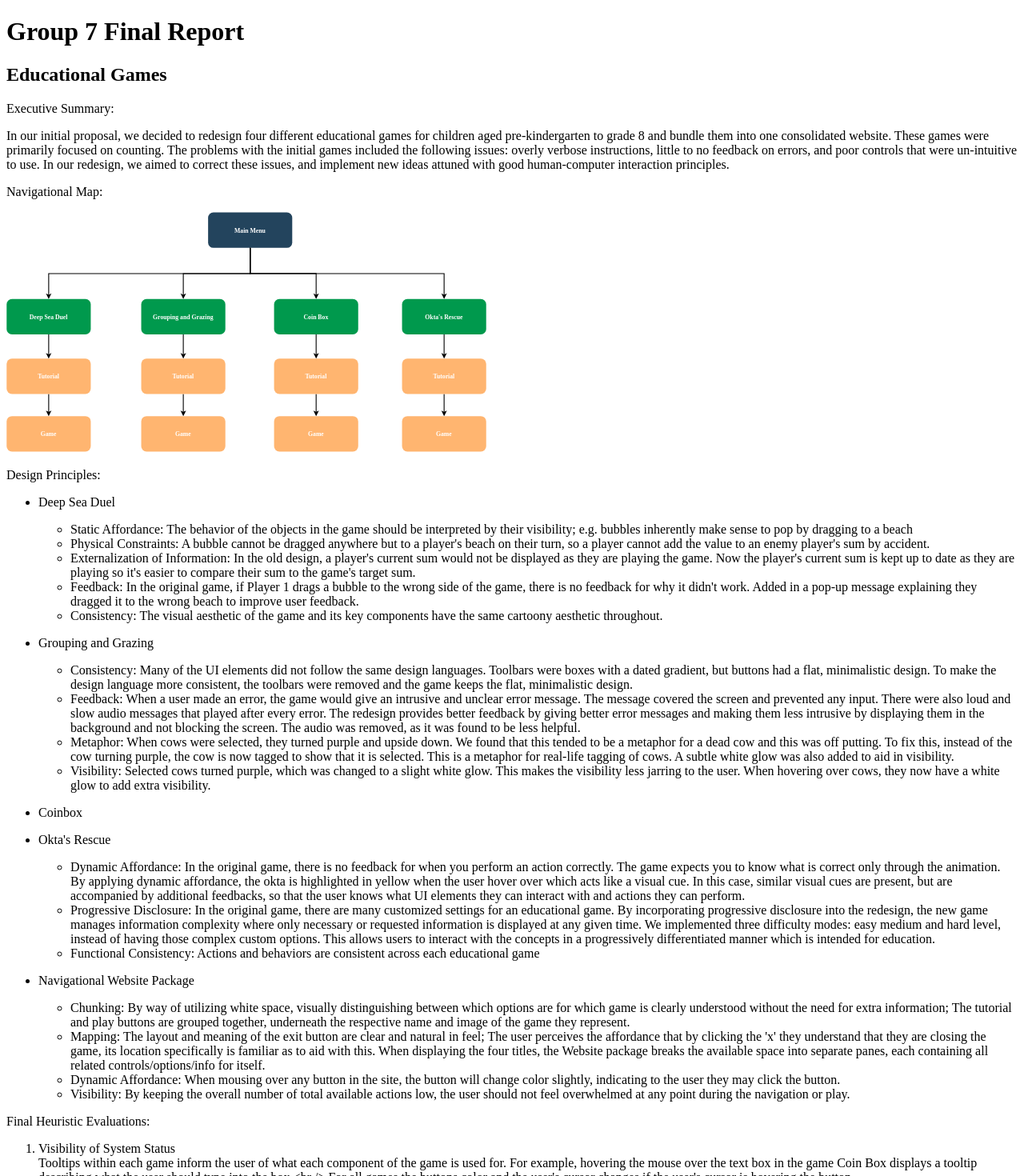
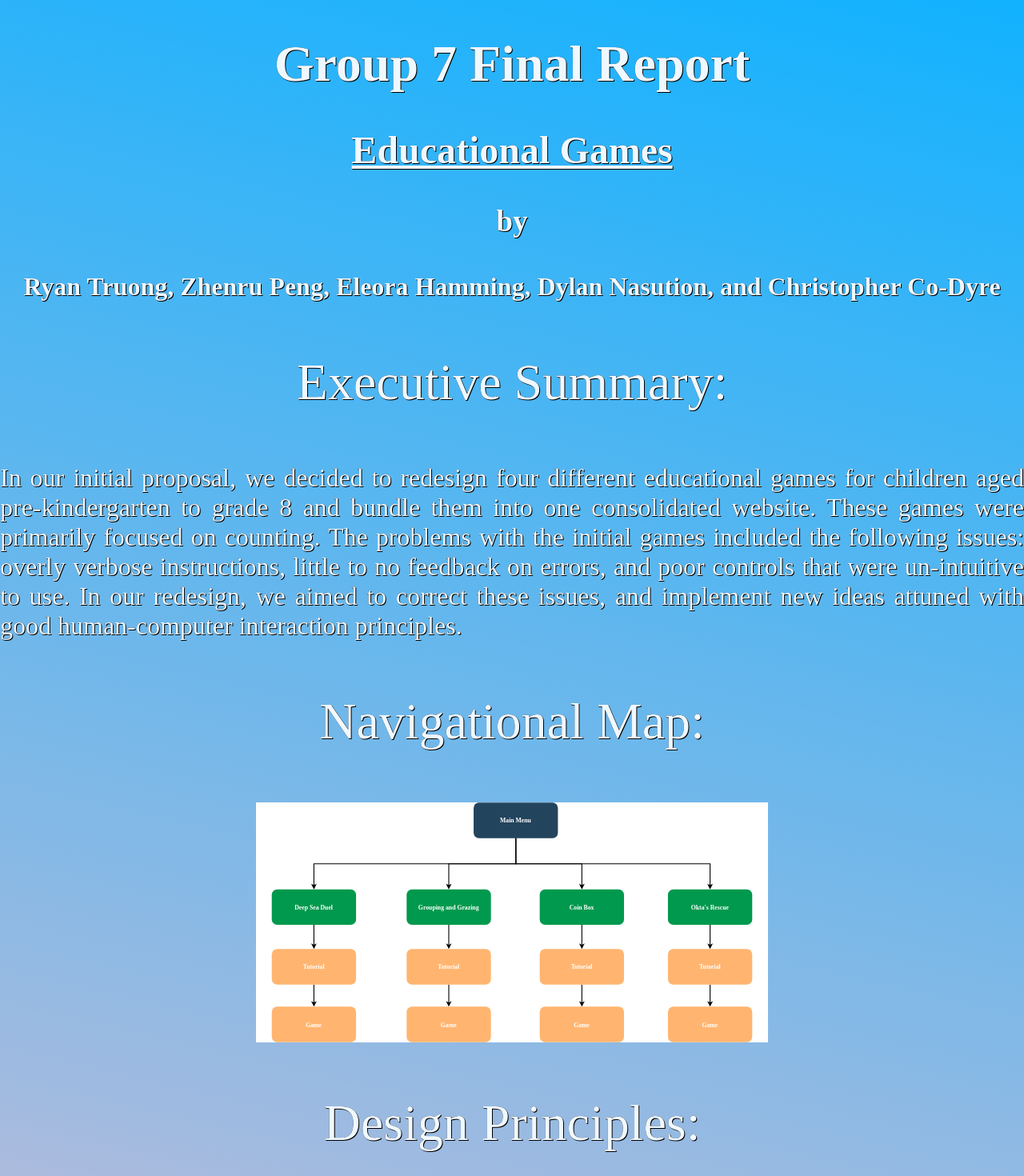
Before and after one commit to dnasutio/group7.github.io, a Next.js app: page / in a window 1280 px wide. Shown: the top 1470 px of the page at 80% size. Built offline with nearby package versions, Linux system fonts and the light colour scheme.

Commit message:
Updated css
added styling and videos

```diff
--- a/pages/index.js
+++ b/pages/index.js
@@ -6,19 +6,26 @@ const inter = Inter({ subsets: ['latin'] })
 export default function Home() {
   return (
     <main className="flex min-h-screen flex-col items-center justify-between p-24">
-      <h1>Group 7 Final Report</h1>
-      <h2>Educational Games</h2>
-      <p>Executive Summary:</p>
+      <h1 id="title1">Group 7 Final Report</h1>
+      <h2 id="title2">Educational Games</h2>
+      <h3 id="title3">by </h3>
+      <h4 id="title4">Ryan Truong, Zhenru Peng, Eleora Hamming, Dylan Nasution, and Christopher Co-Dyre</h4>
+      <p className='info'>Executive Summary:</p>
       <p>
         In our initial proposal, we decided to redesign four different educational games for children aged pre-kindergarten to grade 8 and bundle them into one consolidated website.
         These games were primarily focused on counting. The problems with the initial games included the following issues: overly verbose instructions, little to no feedback on errors, and poor controls that were un-intuitive to use. In our redesign, we aimed to correct these issues, and implement new ideas attuned with good human-computer interaction principles.
       </p>
-      <p>Navigational Map:</p>
-      <Image src="/map.svg" alt="Navigational Map" width={600} height={300} />
-      <p>Design Principles:</p>
+      <p className='info'>Navigational Map:</p>
+      <Image className="imgy" src="/map.svg" alt="Navigational Map" width={600} height={300} />
+      <p className='info'>Design Principles:</p>
+      <p id="tooltip">Hover me!</p>
+      <div id="hidden1">Hi I am Tooltip! ...Interactivity!</div>
       <ul>
         <li>
-          <p>Deep Sea Duel</p>
+          <p className='info'>Deep Sea Duel</p>
+
+
+
           <ul>
             <li>
               Static Affordance: The behavior of the objects in the game should be interpreted by their visibility; e.g. bubbles inherently make sense to pop by dragging to a beach
@@ -38,7 +45,7 @@ export default function Home() {
           </ul>
         </li>
         <li>
-          <p>Grouping and Grazing</p>
+          <p className='info'>Grouping and Grazing</p>
           <ul>
             <li>
               Consistency: Many of the UI elements did not follow the same design languages. Toolbars were boxes with a dated gradient, but buttons had a flat, minimalistic design. To make the design language more consistent, the toolbars were removed and the game keeps the flat, minimalistic design.
@@ -55,11 +62,32 @@ export default function Home() {
           </ul>
         </li>
         <li>
-          <p>Coinbox</p>
-          <ul></ul>
+          <p className='info'>Coinbox</p>
+          <ul>
+            <li>
+            Dynamic Affordance: Previously there was no indication of whether the coins were selectable. Now, hovering a coin changes the cursor to look like a hand.
+            </li>
+            <li>
+            Familiarity: Changed coins to have their corresponding images rather than faces no one recognizes.
+            </li>
+            <li>
+            Psychological Constraints: Previously, there were two identical bins which both accepted coins but the accepted coins depended on the original location of the coins. Now, the bin where a coin can go is highlighted when the user starts dragging.
+            </li>
+            <li>
+            Metaphor: Cash register to represent a familiar place to exchange money instead of a bin.
+            </li>
+            <li>
+            Visibility: A table for selecting coins to exchange for is used instead of a bin to make it more clear what the purpose of the component is. Now there is one bin for exchanging coins from the floor and one table to choose coins which have a total value corresponding to the coins.
+            </li>
+          </ul>
         </li>
         <li>
-          <p>{`Okta's Rescue`}</p>
+          <p className='info'>{`Okta's Rescue`}</p>
+          <iframe width="420" height="315"
+          src="https://youtu.be/FVEfs-BzoTw"></iframe>
+          <iframe width="420" height="315"
+          src="https://youtu.be/c1zdxxeQKZg"></iframe>
+
           <ul>
             <li>
               Dynamic Affordance: In the original game, there is no feedback for when you perform an action correctly. The game expects you to know what is correct only through the animation. By applying dynamic affordance, the okta is highlighted in yellow when the user hover over which acts like a visual cue. In this case, similar visual cues are present, but are accompanied by additional feedbacks, so that the user knows what UI elements they can interact with and actions they can perform.
@@ -73,7 +101,7 @@ export default function Home() {
           </ul>
         </li>
         <li>
-          <p>Navigational Website Package</p>
+          <p className='info'>Navigational Website Package</p>
           <ul>
             <li>
               Chunking: By way of utilizing white space, visually distinguishing between which options are for which game is clearly understood without the need for extra information; The tutorial and play buttons are grouped together, underneath the respective name and image of the game they represent.
@@ -90,7 +118,7 @@ export default function Home() {
           </ul>
         </li>
       </ul>
-      <p>Final Heuristic Evaluations:</p>
+      <p className='info'>Final Heuristic Evaluations:</p>
       <ol>
         <li>
           Visibility of System Status<br />
@@ -134,7 +162,7 @@ export default function Home() {
           There was too much documentation in the original games, which was overwhelming for the target end user group. We redesigned the games to include better functionality and remove the excessive documentation.
         </li>
       </ol>
-      <p>Improvements:</p>
+      <p className='info'>Improvements:</p>
       <ol>
         <li>
           For our project, we only implemented one functional mode for each game. In the future, additional modes could be added; e.g. “Decimal” or “Negative” to Deep Sea Duel.
--- a/styles/globals.css
+++ b/styles/globals.css
@@ -22,3 +22,100 @@ body {
       transparent,
       rgb(var(--background-end-rgb))) rgb(var(--background-start-rgb));
 } */
+
+/* html,
+:root {
+  --var:0;
+} */
+
+html {
+  scroll-behavior: smooth;
+
+}
+
+body {
+  font-family: "Comic Neue", "sans-serif";
+  font-size: 2rem;
+  color:aliceblue;
+  text-shadow: 0px 0px 0 #000, 1px 1px 0 #000;
+  /* background-color: #649dbc; */
+  background: linear-gradient(13deg, #649dbc 0%, #85AC40 33.33%, pink 65.525%,  #12b2ff 100%);
+  text-align: justify;
+  padding: 0;
+  margin: 0;
+
+  overflow-x: hidden;
+}
+
+::-webkit-scrollbar {
+  width: 1rem;
+}
+
+::-webkit-scrollbar-track {
+  background: aliceblue;
+}
+
+::-webkit-scrollbar-thumb {
+  background: blueviolet;
+}
+
+::-webkit-scrollbar-thumb:hover {
+  background: rgb(187, 144, 228);
+}
+
+.info {
+  font-size: 4rem;
+  text-align: center;
+  list-style-type: none;
+}
+.imgy {
+  display: block;
+  margin-left: auto;
+  margin-right: auto;
+  width: 50%;
+}
+
+#title1 {
+  text-align: center;
+}
+#title2 {
+  text-decoration-line: underline;
+  text-align: center;
+}
+#title3 {
+  text-align: center;
+}
+#title4 {
+  text-align: center;
+}
+
+#tooltip {
+  background-color: blueviolet;
+}
+
+#hidden1 {
+  display: none;
+}
+
+#tooltip:hover + #hidden1 {
+  display: block;
+  color: blueviolet;
+  background-color: rgb(187, 144, 228);
+}
+
+p {
+  animation-duration: 2s;
+  animation-name: slidinging;
+}
+
+@keyframes slidinging {
+  from {
+    margin-right: 100%;
+    width: 300%;
+  }
+
+  to {
+    margin-right: 0%;
+    width: 100%;
+  }
+}
```
